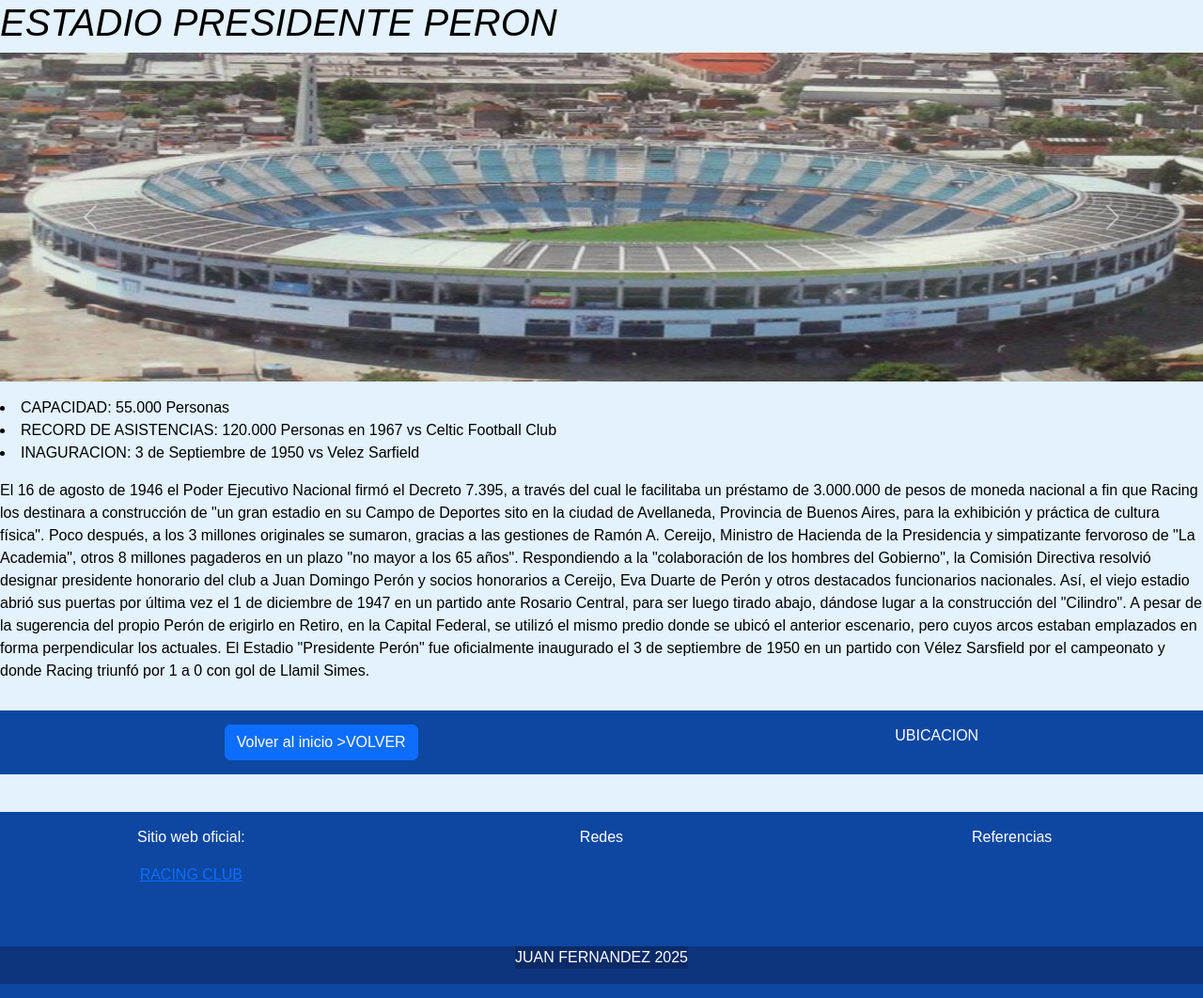
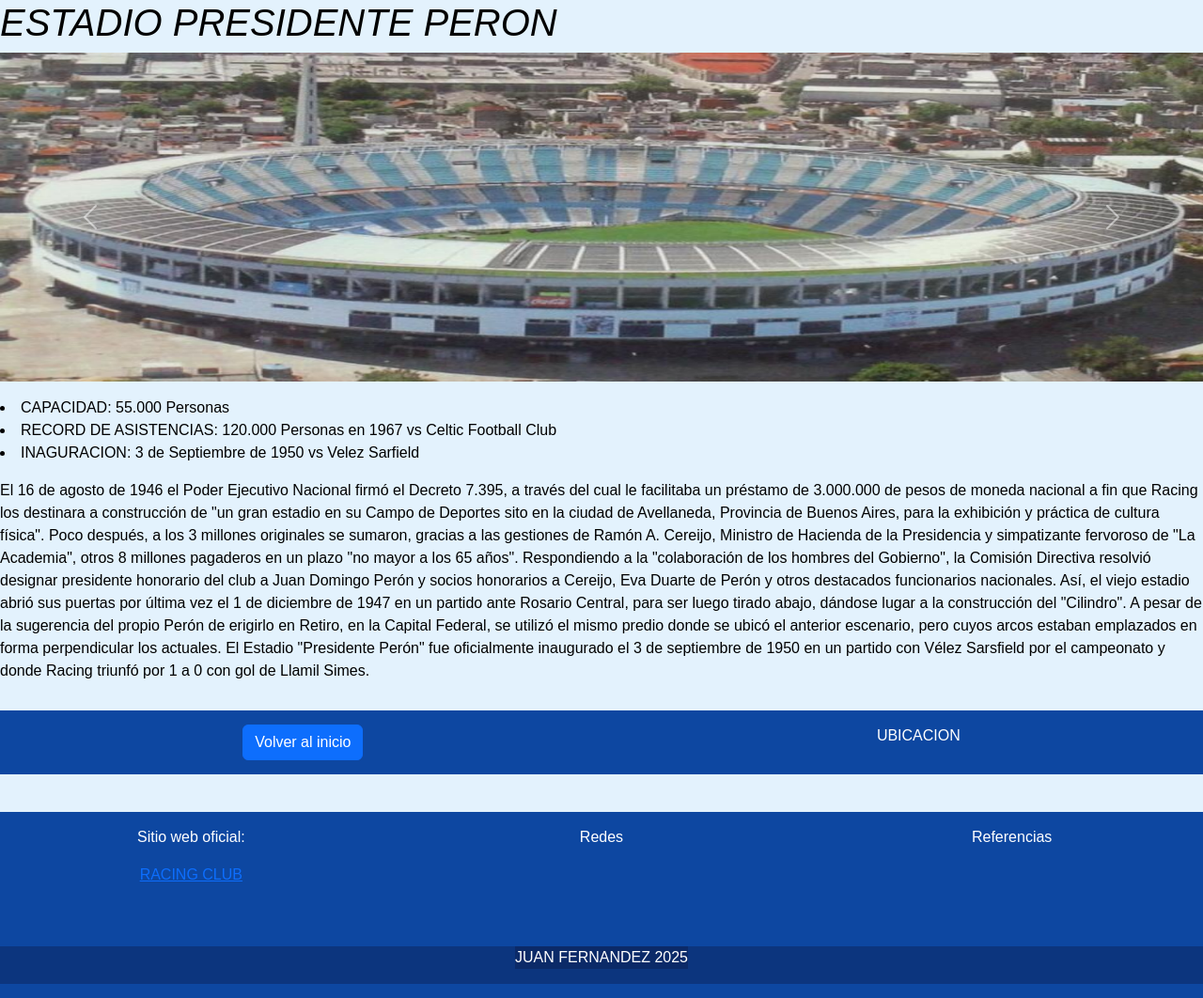
Before and after one commit to juan-fernanddez/Juan-Fernandez-DW1, a plain HTML site: page Paginas/Estadio.html in a window 1280 px wide. Shown: the whole page at 94% size. Drawn offline with nearby package versions, Linux system fonts and the light colour scheme; a web font is replaced by a local one.

Commit message:
Update Estadio.html

```diff
--- a/Paginas/Estadio.html
+++ b/Paginas/Estadio.html
@@ -69,7 +69,7 @@
             Sarsfield por el campeonato y donde Racing triunfó por 1 a 0 con gol de Llamil Simes.</p>
     </main>
     <nav>
-        <button type="button" class="btn btn-primary"><a> <a href="../index.html">Volver al inicio</a> >VOLVER</button>
+        <button type="button" class="btn btn-primary"><a> <a href="../index.html">Volver al inicio</a></button>
 
             <a href="https://www.google.com.ar/maps/place/Estadio+Presidente+Per%C3%B3n/@-34.6678656,-58.3696186,17.33z/data=!4m15!1m8!3m7!1s0x95a3334b90b4c3d9:0xa8027b5d5c40b459!2sDiego+A.+Milito,+Avellaneda,+Provincia+de+Buenos+Aires!3b1!8m2!3d-34.6689841!4d-58.3678196!16s%2Fg%2F11ryljdsh1!3m5!1s0x95bccceccdd8d455:0xe771f022c22a954b!8m2!3d-34.667502!4d-58.3685588!16zL20vMDhid2N4?hl=es&entry=ttu&g_ep=EgoyMDI1MDQyMi4wIKXMDSoASAFQAw%3D%3D">UBICACION</a>
 
```
